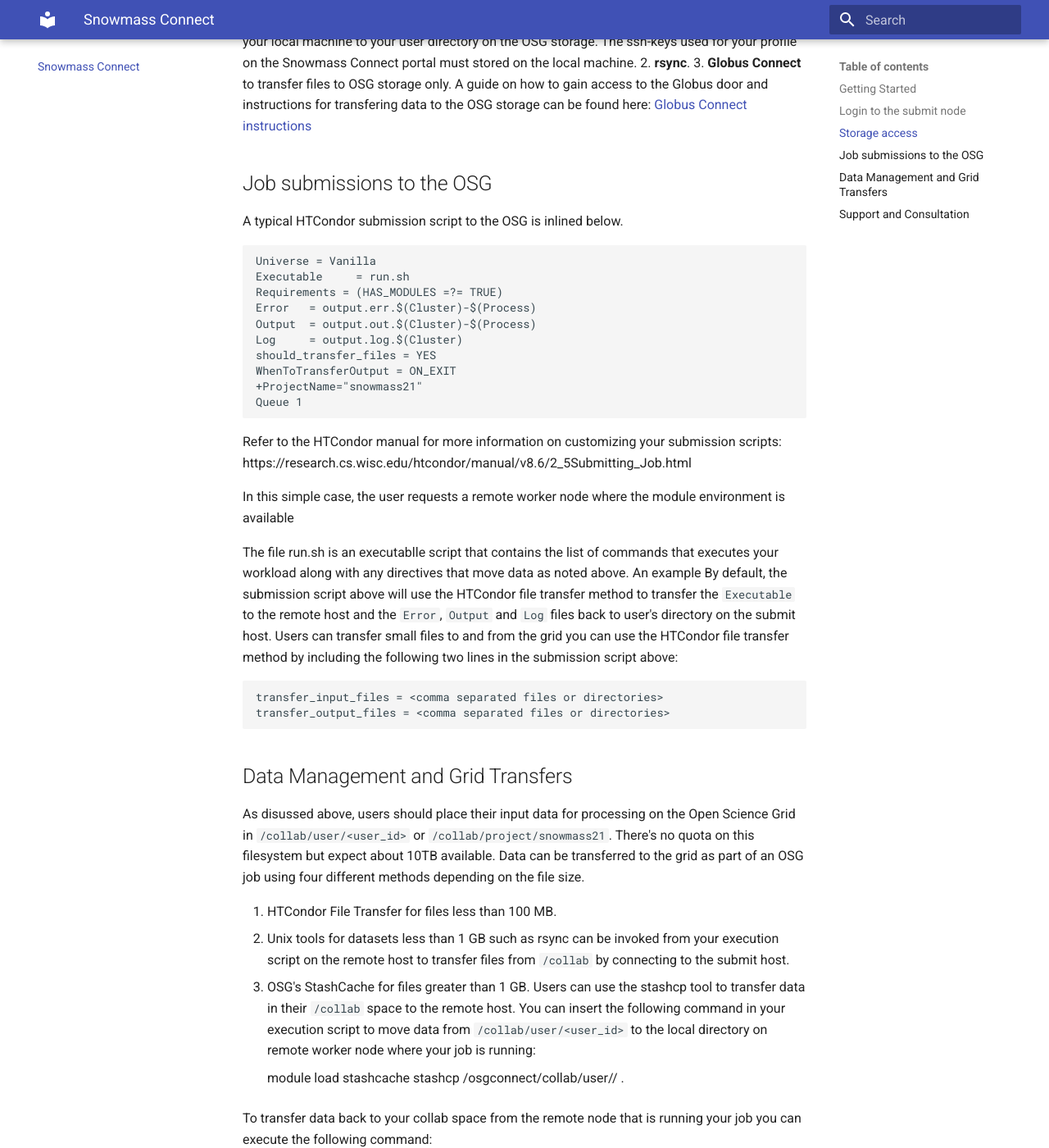
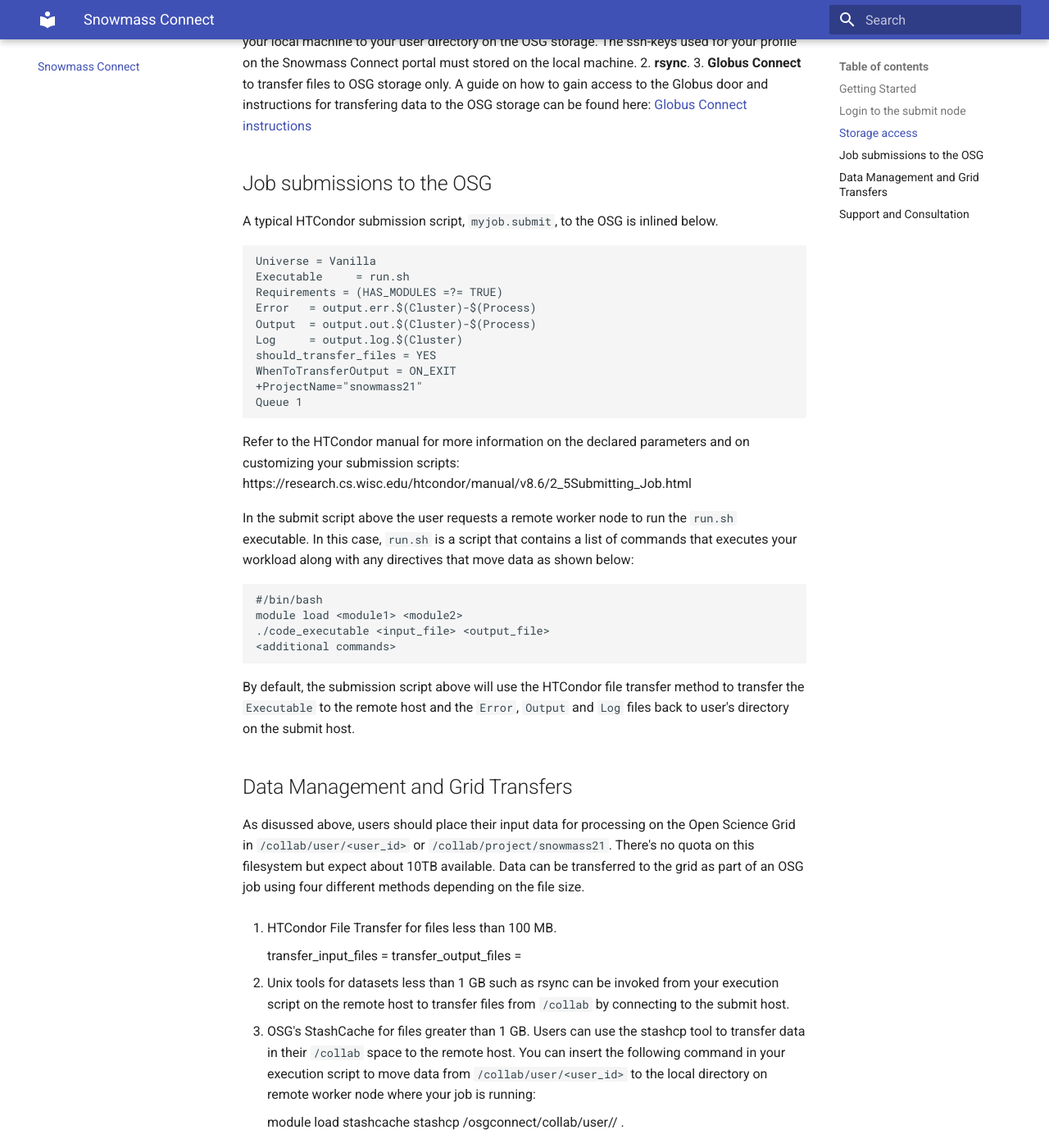
Before and after one commit to ppaschos/snowmass-connect-docs, an MkDocs documentation site: the page built from docs/index.md, in a window 1280 px wide and 1400 px high, scrolled down 1758 px. Shown: the whole window at 82% size. Built offline with MkDocs 1.6.1 and Material for MkDocs 9.7.7, drawn with Linux system fonts in a browser that asks for light colours.

Commit message:
Update index.md

```diff
--- a/docs/index.md
+++ b/docs/index.md
@@ -55,7 +55,7 @@
 
 ## Job submissions to the OSG
 
-A typical HTCondor submission script to the OSG is inlined below.
+A typical HTCondor submission script, `myjob.submit`, to the OSG is inlined below.
 
     Universe = Vanilla
     Executable     = run.sh
@@ -68,20 +68,20 @@
     +ProjectName="snowmass21"
     Queue 1
 
-Refer to the HTCondor manual for more information on customizing your submission scripts: https://research.cs.wisc.edu/htcondor/manual/v8.6/2_5Submitting_Job.html
+Refer to the HTCondor manual for more information on the declared parameters and on customizing your submission scripts: https://research.cs.wisc.edu/htcondor/manual/v8.6/2_5Submitting_Job.html
 
-In this simple case, the user requests a remote worker node where the module environment is available
+In the submit script above the user requests a remote worker node to run the `run.sh` executable. In this case,
+`run.sh` is a script that contains a list of commands that executes your workload
+along with any directives that move data as shown below:
 
-The file run.sh is an executablle script that contains the list of commands that executes your workload
-along with any directives that move data as noted above. An example
+    #/bin/bash
+    module load <module1> <module2>
+    ./code_executable <input_file> <output_file>
+    <additional commands>
+
 By default, the submission script above will use the HTCondor file transfer
 method to transfer the `Executable` to the remote host and the `Error`, `Output` and `Log`
-files back to user's directory on the submit host. Users can transfer small files to and from the grid you can use the HTCondor
-file transfer method by including the following two lines in the submission
-script above:
-
-    transfer_input_files = <comma separated files or directories>
-    transfer_output_files = <comma separated files or directories>
+files back to user's directory on the submit host.
 
 
 ## Data Management and Grid Transfers
@@ -89,6 +89,10 @@
 As disussed above, users should place their input data for processing on the Open Science Grid in `/collab/user/<user_id>` or `/collab/project/snowmass21`. There's no quota on this filesystem but expect about 10TB available. Data can be transferred to the grid as part of an OSG job using four different methods depending on the file size.
 
 1. HTCondor File Transfer for files less than 100 MB.
+
+    transfer_input_files = <comma separated files or directories>
+    transfer_output_files = <comma separated files or directories>
+
 2. Unix tools for datasets less than 1 GB such as rsync can be invoked from your execution script
 on the remote host to transfer files from `/collab` by connecting to the submit host.
 3. OSG's StashCache for files greater than 1 GB. Users can use the stashcp tool to transfer data in their `/collab` space to the remote host.
```
